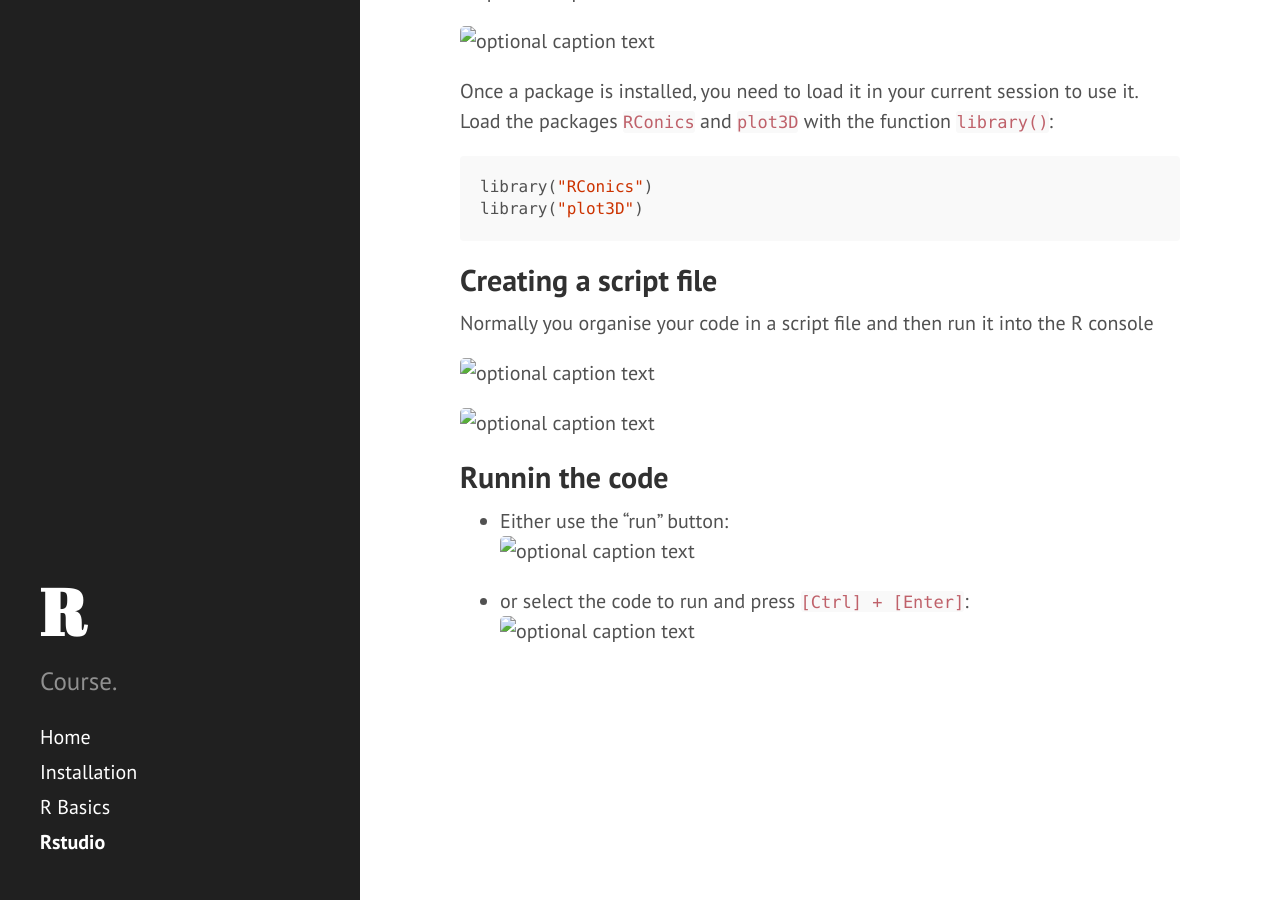
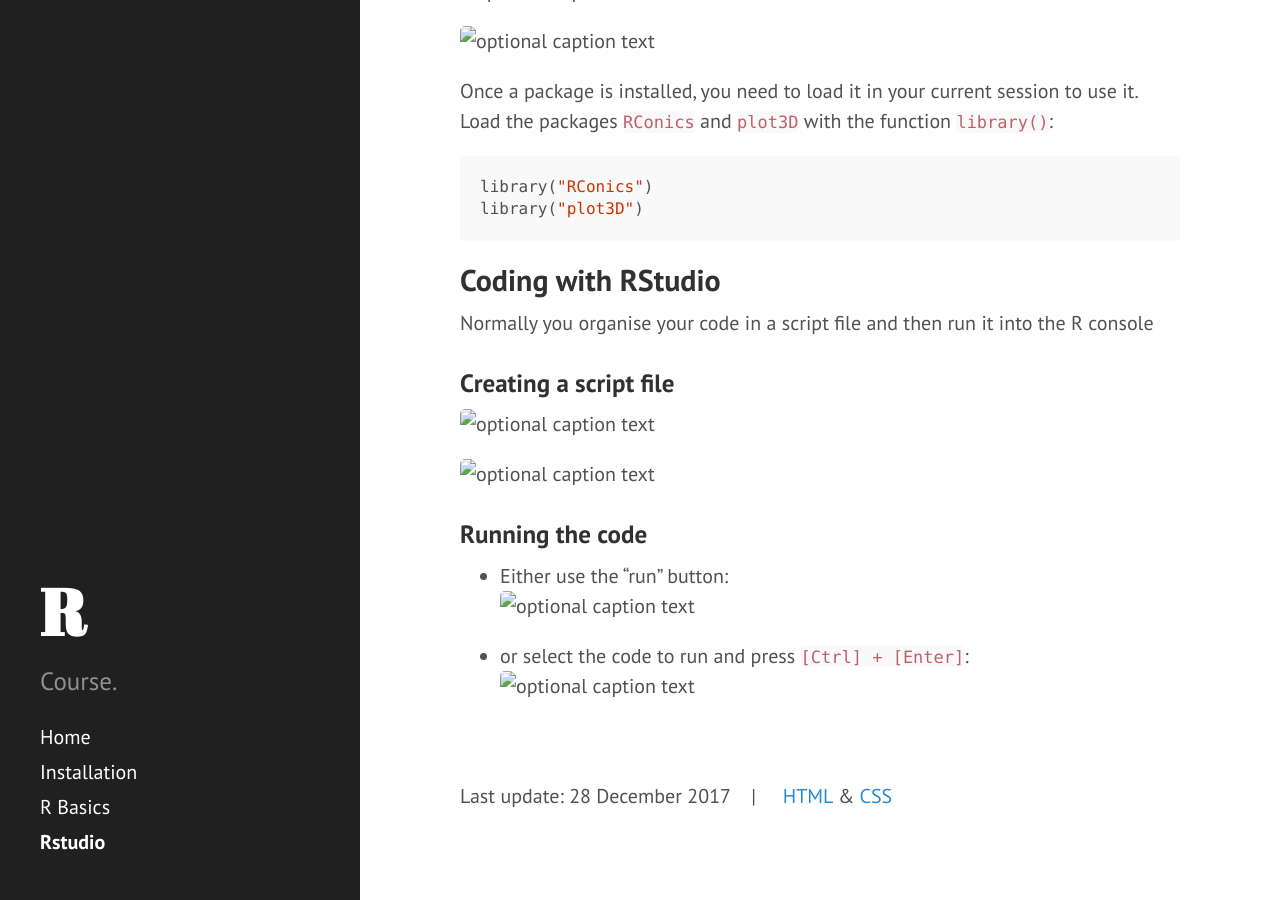
Before and after one commit to emanuelhuber/Rcourse, a Jekyll site: the page built from 03_rstudio.md, in a window 1280 px wide and 900 px high, scrolled down 2876 px. Built offline with Jekyll 4.4.1, drawn with Linux system fonts in a browser that asks for light colours; some of the changed text lies outside the part shown.

Commit message:
small corrections

````diff
--- a/03_rstudio.md
+++ b/03_rstudio.md
@@ -37,15 +37,15 @@ x
 ```
 then press enter.
 
-### History
+### History pane
 ![optional caption text](img/01_history_mod.png)
 
 
-### Help
+### Help pane
 ![optional caption text](img/03_help_mod.png)
 
 
-### Plot
+### Plot pane
 ![optional caption text](img/04_plot_mod.png)
 
 
@@ -116,14 +116,15 @@ Load the packages `RConics` and `plot3D` with the function `library()`:
 library("RConics")
 library("plot3D")
 ```
+## Coding with RStudio
+Normally you organise your code in a script file and then run it into the R console
 
-## Creating a script file
-Normally you organise your code in a script file and then run it into the R console
+### Creating a script file
 
 ![optional caption text](img/10_newFile.png)
 ![optional caption text](img/11_newfile_mod.png)
 
-## Runnin the code
+### Running the code
 * Either use the "run" button:
     ![optional caption text](img/12_run_mod.png)
 
--- a/_layouts/page.html
+++ b/_layouts/page.html
@@ -6,3 +6,8 @@ layout: default
   <h1 class="page-title">{{ page.title }}</h1>
   {{ content }}
 </div>
+
+<footer>
+			<p>Last update: <time datetime="2017-12-28">28 December 2017</time> &nbsp;&nbsp;&nbsp;|&nbsp;&nbsp;&nbsp;
+			&nbsp;<a href="http://validator.w3.org/check?uri=https%3A%2F%2Femanuelhuber.github.io%2Findex.html">HTML</a> &amp; <a href="http://jigsaw.w3.org/css-validator/validator?uri=https%3A%2F%2Femanuelhuber.github.io%2Findex.html">CSS</a></p>
+		</footer>
````
Also changed, not shown: other parts of 03_rstudio.md (+2 -2 lines), index.md (+2 -1 lines).
